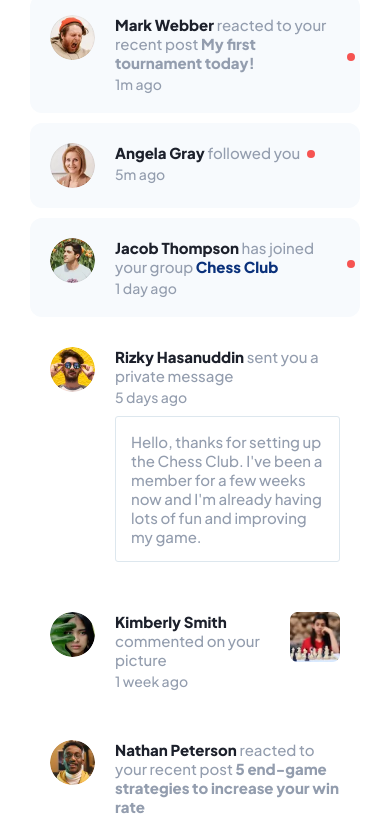
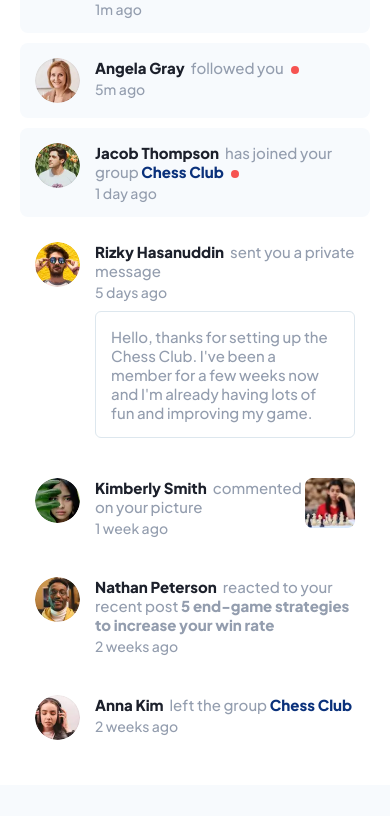
Before and after one commit to Ximoromero6/notificationsPage, a plain HTML site: page index.html in a window 390 px wide. Shown: the part 155-971 px from the top of the page. After the commit the page ends 940 px from the top, so only its background shows below. Drawn offline with Linux system fonts and the light colour scheme.

Commit message:
Design and improvement changes

```diff
--- a/assets/css/styles.scss
+++ b/assets/css/styles.scss
@@ -35,20 +35,15 @@ $Very_dark_blue: hsl(224,
 body {
     font-family: "Plus Jakarta Sans", sans-serif;
     background-color: $Very_light_grayish_blue;
-    min-height: 100vh;
-    display: flex;
-    justify-content: center;
-    align-items: center;
 }
 
 main {
-    .container {
     background-color: $White;
-        border-radius: 20px;
+    border-radius: 16px;
     padding: 30px;
-        max-width: 850px;
-        margin: 60px auto;
-        box-shadow: rgba(149, 157, 165, 0.2) 0px 8px 24px;
+    max-width: 700px;
+    margin: 20px auto;
+    box-shadow: rgba(99, 99, 99, 0.2) 0px 2px 8px 0px;
     .header {
         display: flex;
         align-items: center;
@@ -60,15 +55,15 @@ main {
             justify-content: center;
             h2 {
                 color: $Very_dark_blue;
-                    font-weight: 900;
+                font-weight: 700;
             }
             .notificationsNumber {
                 margin-left: 10px;
                 background-color: $blue;
                 border-radius: 6px;
                 color: $Very_light_grayish_blue;
-                    padding: 3px 12px;
-                    font-weight: 600;
+                padding: 4px 12px;
+                font-weight: 500;
             }
         }
         #markAsReadButton {
@@ -89,7 +84,7 @@ main {
     .containerNotifications {
         .notification {
             margin-bottom: 10px;
-                border-radius: 12px;
+            border-radius: 8px;
             padding: 20px;
             display: flex;
             align-items: flex-start;
@@ -112,6 +107,7 @@ main {
                         color: $Very_dark_blue;
                         cursor: pointer;
                         transition: all .1s;
+                        margin-right: 6px;
                         &:hover {
                             color: $blue;
                         }
@@ -139,7 +135,7 @@ main {
                 .privateMessage {
                     margin-top: 10px;
                     border: 1px solid $Light_grayish_blue_2;
-                        border-radius: 3px;
+                    border-radius: 6px;
                     padding: 15px;
                     font-size: 15px;
                 }
@@ -154,22 +150,32 @@ main {
             &.unread {
                 background-color: $Very_light_grayish_blue;
                 .containerTitle {
-                        p:first-of-type {
-                            &::before {
-                                content: "";
+                    p {
+                        .notificationDot {
+                            display: inline-block;
                             width: 8px;
                             height: 8px;
                             border-radius: 100%;
                             background-color: $red;
-                                position: absolute;
-                                right: 0;
-                                right: -15px;
-                                bottom: 20%;
+                            margin-left: 5px;
                         }
                     }
                 }
             }
         }
     }
+    @media(max-width: 768px) {
+        border-radius: 0;
+        padding: 20px;
+        box-shadow: none;
+        margin: 0 auto;
+        .containerNotifications {
+            .notification {
+                padding: 15px;
+                .profileImage {
+                    margin-right: 15px;
                 }
             }
+        }
+    }
+}
--- a/index.html
+++ b/index.html
@@ -7,47 +7,51 @@
     <meta name="viewport" content="width=device-width, initial-scale=1.0">
     <link rel="stylesheet" href="assets/css/styles.css">
     <link rel="icon" href="assets/images/favicon.ico">
+    <meta name="title" content="Notifications page | Ximo Romero">
+    <meta name="description" content="Your challenge is to build out this notifications page and get it looking as close to the design as possible.">
+    <meta name="keywords" content="css challange, css design, scss, sass">
+    <meta name="robots" content="index, follow">
+    <meta name="language" content="English">
     <title>Notifications | Ximo Romero</title>
 </head>
 
 <body>
     <main>
-        <div class="container">
         <div class="header">
             <div class="notificationsTitleContainer">
                 <h2>Notifications</h2>
                 <p class="notificationsNumber">3</p>
             </div>
             <button id="markAsReadButton">
-                    <p>Mark all as read</p>
+                    <span>Mark all as read</span>
                 </button>
         </div>
         <div class="containerNotifications">
             <div class="notification unread">
-                    <img src="assets/images/avatar-mark-webber.webp" alt="" class="profileImage">
+                <img src="assets/images/avatar-mark-webber.webp" alt="Mark Webber Avatar" class="profileImage">
                 <div class="containerTitle">
-                        <p><span class="fullName">Mark Webber </span> reacted to your recent post <span class="titlePage"> My first tournament today!</span></p>
+                    <p><span class="fullName">Mark Webber </span>reacted to your recent post <span class="titlePage"> My first tournament today!</span> <span class="notificationDot"></span> </p>
                     <p class="timeAgo">1m ago</p>
                 </div>
             </div>
             <div class="notification unread">
-                    <img src="assets/images/avatar-angela-gray.webp" alt="" class="profileImage">
+                <img src="assets/images/avatar-angela-gray.webp" alt="Angela Gray Avatar" class="profileImage">
                 <div class="containerTitle">
-                        <p><span class="fullName">Angela Gray</span> followed you</p>
+                    <p><span class="fullName">Angela Gray</span>followed you <span class="notificationDot"></span></p>
                     <p class="timeAgo">5m ago</p>
                 </div>
             </div>
             <div class="notification unread">
-                    <img src="assets/images/avatar-jacob-thompson.webp" alt="" class="profileImage">
+                <img src="assets/images/avatar-jacob-thompson.webp" alt="Jacob Thompson Avatar" class="profileImage">
                 <div class="containerTitle">
-                        <p><span class="fullName">Jacob Thompson</span> has joined your group <span class="pageLink">Chess Club</span></p>
+                    <p><span class="fullName">Jacob Thompson</span>has joined your group <span class="pageLink">Chess Club</span> <span class="notificationDot"></span></p>
                     <p class="timeAgo">1 day ago</p>
                 </div>
             </div>
             <div class="notification">
-                    <img src="assets/images/avatar-rizky-hasanuddin.webp" alt="" class="profileImage">
+                <img src="assets/images/avatar-rizky-hasanuddin.webp" alt="Rizky Hasanuddin Avatar" class="profileImage">
                 <div class="containerTitle">
-                        <p><span class="fullName">Rizky Hasanuddin</span> sent you a private message</p>
+                    <p><span class="fullName">Rizky Hasanuddin</span>sent you a private message</p>
                     <p class="timeAgo">5 days ago</p>
                     <div class="privateMessage">
                         <p>
@@ -57,26 +61,25 @@
                 </div>
             </div>
             <div class="notification">
-                    <img src="assets/images/avatar-kimberly-smith.webp" alt="" class="profileImage">
+                <img src="assets/images/avatar-kimberly-smith.webp" alt="Kimberly Smith Avatar" class="profileImage">
                 <div class="containerTitle">
-                        <p><span class="fullName">Kimberly Smith</span> commented on your picture</p>
+                    <p><span class="fullName">Kimberly Smith</span>commented on your picture</p>
                     <p class="timeAgo">1 week ago</p>
                 </div>
                 <img src="assets/images/image-chess.webp" alt="" class="commentedImage">
             </div>
             <div class="notification">
-                    <img src="assets/images/avatar-nathan-peterson.webp" alt="" class="profileImage">
+                <img src="assets/images/avatar-nathan-peterson.webp" alt="Nathan Peterson Avatar" class="profileImage">
                 <div class="containerTitle">
-                        <p><span class="fullName">Nathan Peterson</span> reacted to your recent post <span class="titlePage">5 end-game strategies to increase your win rate</span></p>
+                    <p><span class="fullName">Nathan Peterson</span>reacted to your recent post <span class="titlePage">5 end-game strategies to increase your win rate</span></p>
                     <p class="timeAgo">2 weeks ago</p>
                 </div>
             </div>
             <div class="notification">
-                    <img src="assets/images/avatar-anna-kim.webp" alt="" class="profileImage">
+                <img src="assets/images/avatar-anna-kim.webp" alt="Anna Kim Avatar" class="profileImage">
                 <div class="containerTitle">
-                        <p><span class="fullName">Anna Kim</span> left the group <span class="pageLink">Chess Club</span></p>
+                    <p><span class="fullName">Anna Kim</span>left the group <span class="pageLink">Chess Club</span></p>
                     <p class="timeAgo">2 weeks ago</p>
-                    </div>
                 </div>
             </div>
         </div>
```
Also changed, not shown: assets/css/styles.css, 1 other file. Lines whose indentation alone changed are shown as unchanged.
